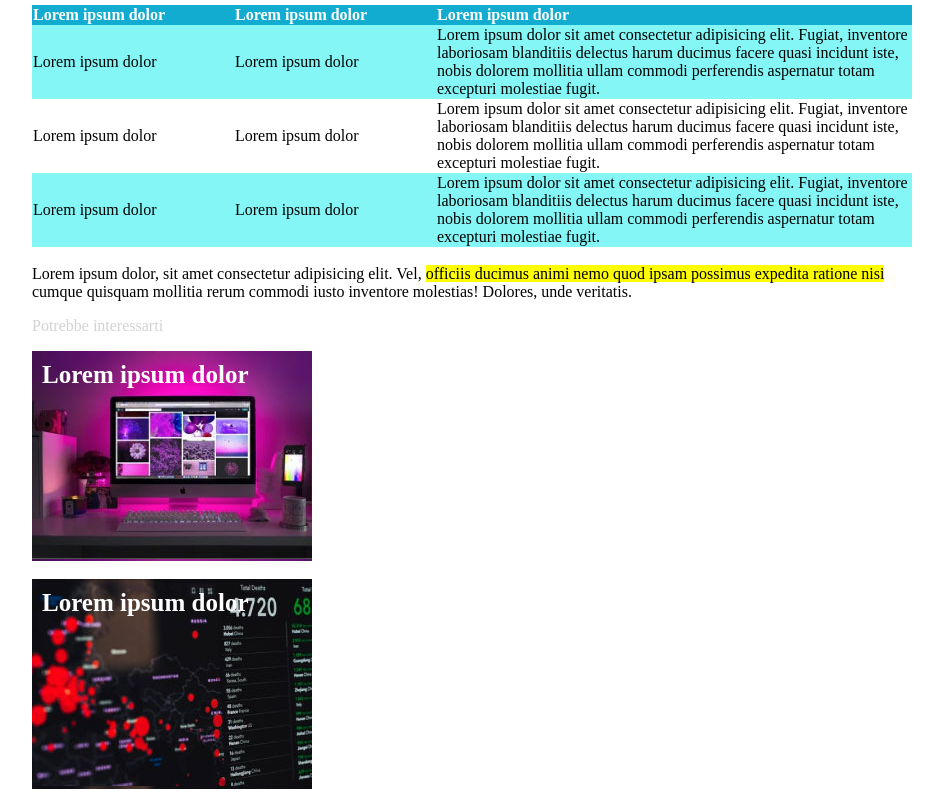
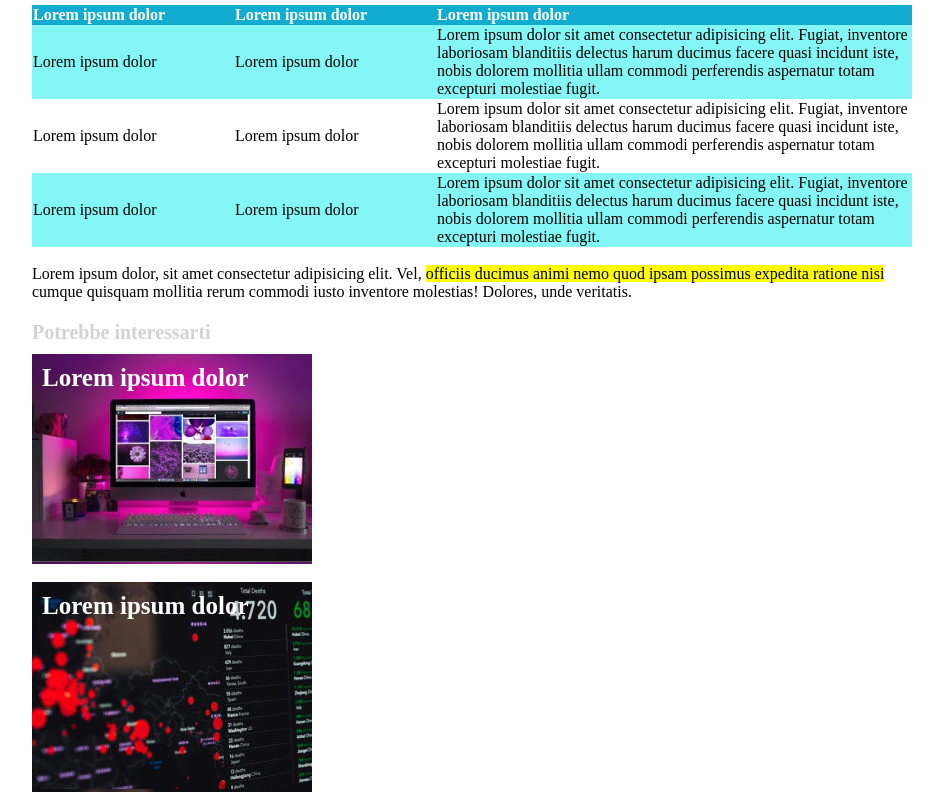
Before and after one commit to EstebanCaponio/html-css-booleaner, a plain HTML site: page index.html in a window 1280 px wide. Shown: the part 1300-2100 px from the top of the page, without its empty margins (168-1111 px from the left). Drawn offline with Linux system fonts and the light colour scheme.

Commit message:
fix: fixed p-footer

```diff
--- a/css/style.css
+++ b/css/style.css
@@ -80,7 +80,14 @@ thead{
     background-color: yellow;
 }
 
-/*immagini nel footer*/
+/*footer*/
+
+#p-footer{
+    font-size: 20px;
+    font-weight: bold;
+    margin-bottom: 10px;
+}
+
 #monitor{
     color: white;
     font-size: 25px;
--- a/index.html
+++ b/index.html
@@ -81,7 +81,7 @@
     </main>
 
     <footer class="margine-pagina">
-        <p class="ligh-grey">Potrebbe interessarti</p>
+        <p id="p-footer" class="ligh-grey">Potrebbe interessarti</p>
         <div id="monitor">Lorem ipsum dolor</div>
         <br>
         <div id="graph">Lorem ipsum dolor</div>
```
